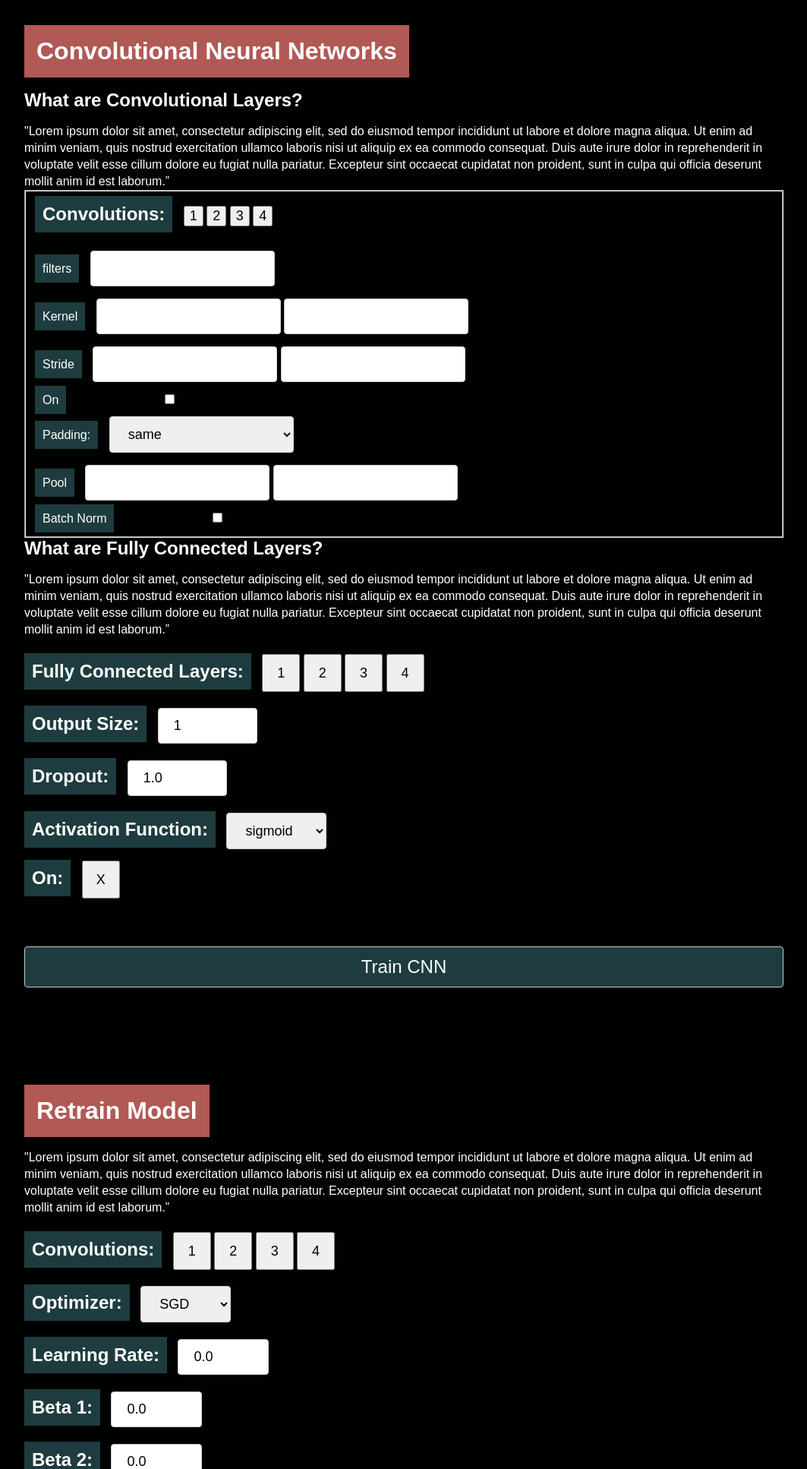
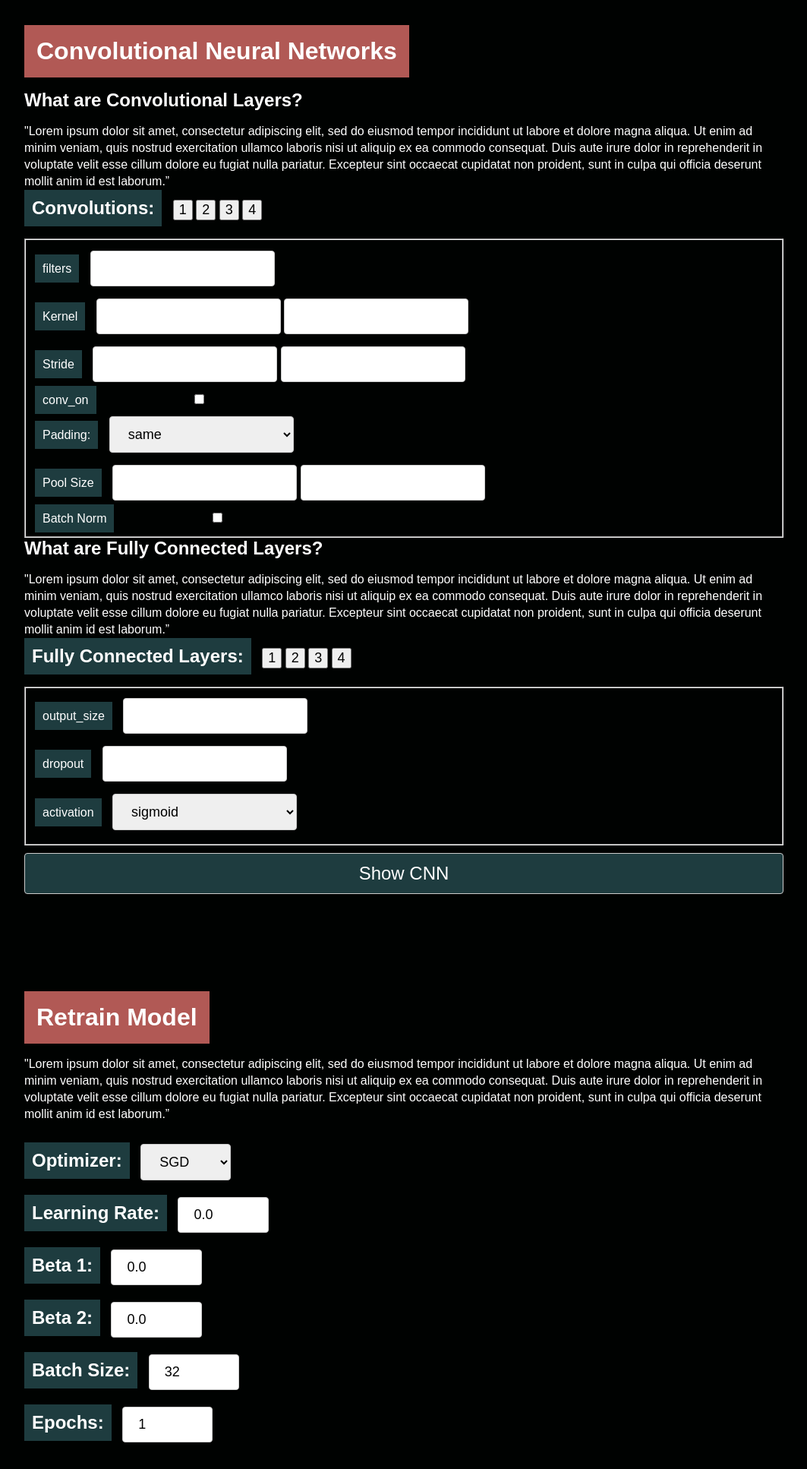
Before and after one commit to temujin-lampasa/baybayin-classifier, a Flask app: page / in a window 1280 px wide. Shown: the part 694-2628 px from the top of the page at 76% size, without its empty margins (108-1171 px from the left). Run offline with Flask 2, Linux system fonts and the light colour scheme; data comes from the database, SQL or seed files in the repository; some libraries are stand-ins or nearby versions.

Commit message:
Add dense layer fields

```diff
--- a/forms.py
+++ b/forms.py
@@ -1,6 +1,6 @@
 from wtforms.widgets.html5 import NumberInput
-from wtforms.fields.html5 import IntegerField
-from wtforms.fields import FieldList, FormField, StringField
+from wtforms.fields.html5 import IntegerField, DecimalField
+from wtforms.fields import FieldList, FormField, SelectField
 from wtforms import Form, validators
 
 from wtforms import (
@@ -18,7 +18,12 @@ class CNNForm(Form):
     kernel = FormField(XY_Form)
     stride = FormField(XY_Form)
 
-    on = BooleanField('On')
+    conv_layer_on = BooleanField('conv_on')
     padding = SelectField('Padding:', choices=["same", "valid"])
-    pool = FormField(XY_Form)
+    pool_size = FormField(XY_Form)
     batch_norm = BooleanField('Batch Norm')
+
+    output_size = IntegerField('output_size')
+    dropout = DecimalField('dropout', places=1, widget=NumberInput(step=0.1))
+    activation = SelectField('activation', choices=['sigmoid', 'tanh', 'ReLu'])
+    dense_layer_on = BooleanField('dense_on')
--- a/templates/index.html
+++ b/templates/index.html
@@ -64,7 +64,6 @@
             <p>"Lorem ipsum dolor sit amet, consectetur adipiscing elit, sed do eiusmod tempor incididunt ut labore et dolore magna aliqua. Ut enim ad minim veniam, quis nostrud exercitation ullamco laboris nisi ut aliquip ex ea commodo consequat. Duis aute irure dolor in reprehenderit in voluptate velit esse cillum dolore eu fugiat nulla pariatur. Excepteur sint occaecat cupidatat non proident, sunt in culpa qui officia deserunt mollit anim id est laborum.”</p>
         </div>
     <form method="POST" action="{{ url_for('cnn') }}">
-        <fieldset class="form-group">
         <div class='row'>
             <h3 class="drawing-label">Convolutions:</h3>
             <button>1</button>
@@ -72,10 +71,14 @@
             <button>3</button>
             <button>4</button>
         </div>
-
-            {% for field in cnn_form %}
-            {{ render_field(field)}}
-            {% endfor %}
+        <fieldset class="form-group">
+            {{ render_field(cnn_form.filters) }}
+            {{ render_field(cnn_form.kernel) }}
+            {{ render_field(cnn_form.stride) }}
+            {{ render_field(cnn_form.conv_layer_on) }}
+            {{ render_field(cnn_form.padding) }}
+            {{ render_field(cnn_form.pool_size) }}
+            {{ render_field(cnn_form.batch_norm) }}
         </fieldset>
 
         <div>
@@ -85,8 +88,6 @@
             <p>"Lorem ipsum dolor sit amet, consectetur adipiscing elit, sed do eiusmod tempor incididunt ut labore et dolore magna aliqua. Ut enim ad minim veniam, quis nostrud exercitation ullamco laboris nisi ut aliquip ex ea commodo consequat. Duis aute irure dolor in reprehenderit in voluptate velit esse cillum dolore eu fugiat nulla pariatur. Excepteur sint occaecat cupidatat non proident, sunt in culpa qui officia deserunt mollit anim id est laborum.”</p>
         </div>
 
-        <div class="input-fields">
-            <div>
         <div class="row">
             <h3 class="drawing-label">Fully Connected Layers:</h3>
             <button>1</button>
@@ -95,37 +96,17 @@
             <button>4</button>
 
         </div>
-                <div class="row">
-                    <h3 class="drawing-label">Output Size:</h3>
-                    <input type="number" min="0" name="output_size" value={{session.cnn_params.output_size}}>
-                </div>
-                <div class="row">
-                    <h3 class="drawing-label">Dropout:</h3>
-                    <input type="number" min="0" step="0.01" name="dropout" value={{session.cnn_params.dropout}}>
-                </div>
-                <div class="row">
-                    <h3 class="drawing-label">Activation Function:</h3>
-                    <select name="activation">
-                        <option>sigmoid</option>
-                        <option>tanh</option>
-                        <option>ReLu</option>
-                    </select>
-                </div>
-                <div class="row">
-                    <h3 class="drawing-label">On:</h3>
-                    <button>X</button>
-                </div>
+
+        <fieldset class='form-group'>
+            {{ render_field(cnn_form.output_size) }}
+            {{ render_field(cnn_form.dropout) }}
+            {{ render_field(cnn_form.activation) }}
+        </fieldset>
+    <input type='submit' value="Show CNN" class='form-submit'>
+    </form>
 </div>
 
-        </div>
-
-    <input type='submit' value="Train CNN" class='form-submit'>
-    </form>
-
-</div>
-
-
-<div class='section'>
+<div class="section">
     <div class="drawing-board">
         <h2>Retrain Model</h2>
     </div>
@@ -136,14 +117,6 @@
 
         <div class="input-fields">
             <div>
-                <div class='row'>
-                    <h3 class="drawing-label">Convolutions:</h3>
-                    <button>1</button>
-                    <button>2</button>
-                    <button>3</button>
-                    <button>4</button>
-                </div>
-
                 <div class='row'>
                     <h3 class="drawing-label">Optimizer:</h3>
                     <select name="optimizer" selected={{session.train_params.optimizer}}>
```
Lines whose indentation alone changed are shown as unchanged.
